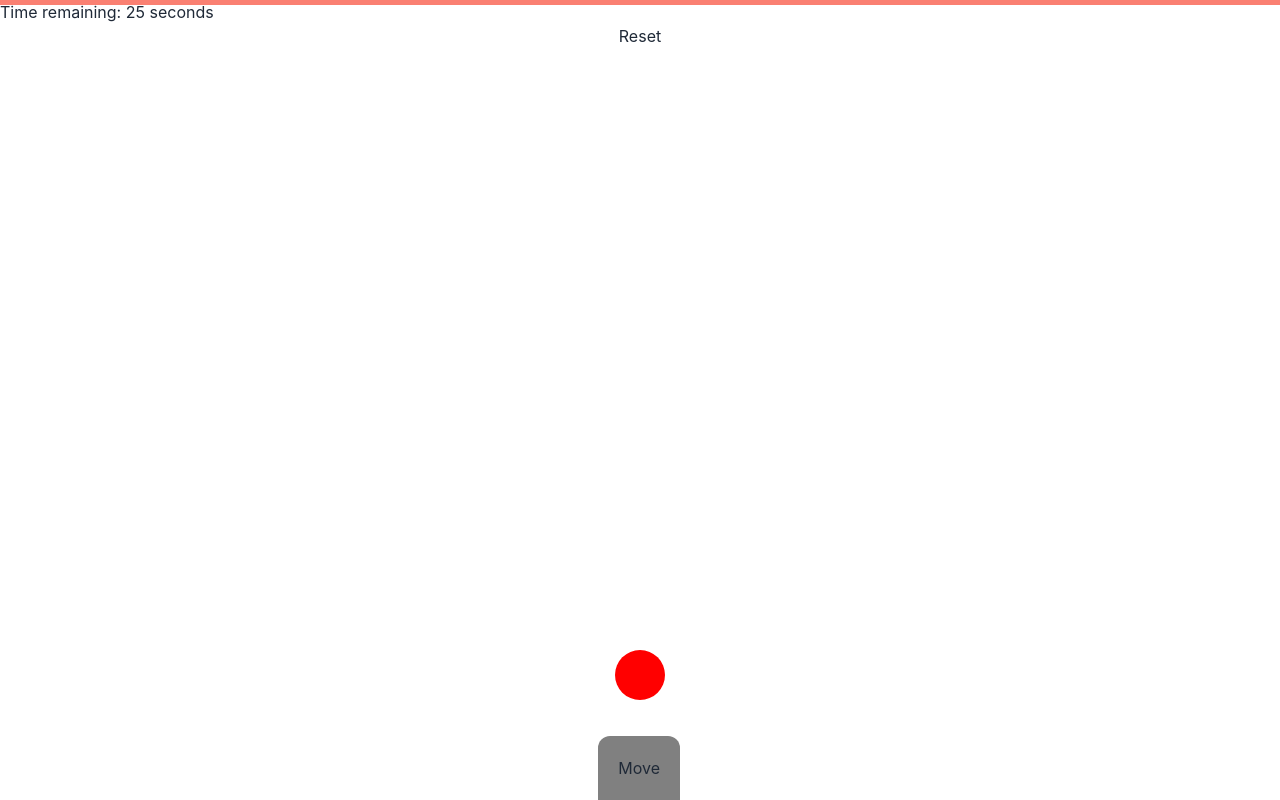
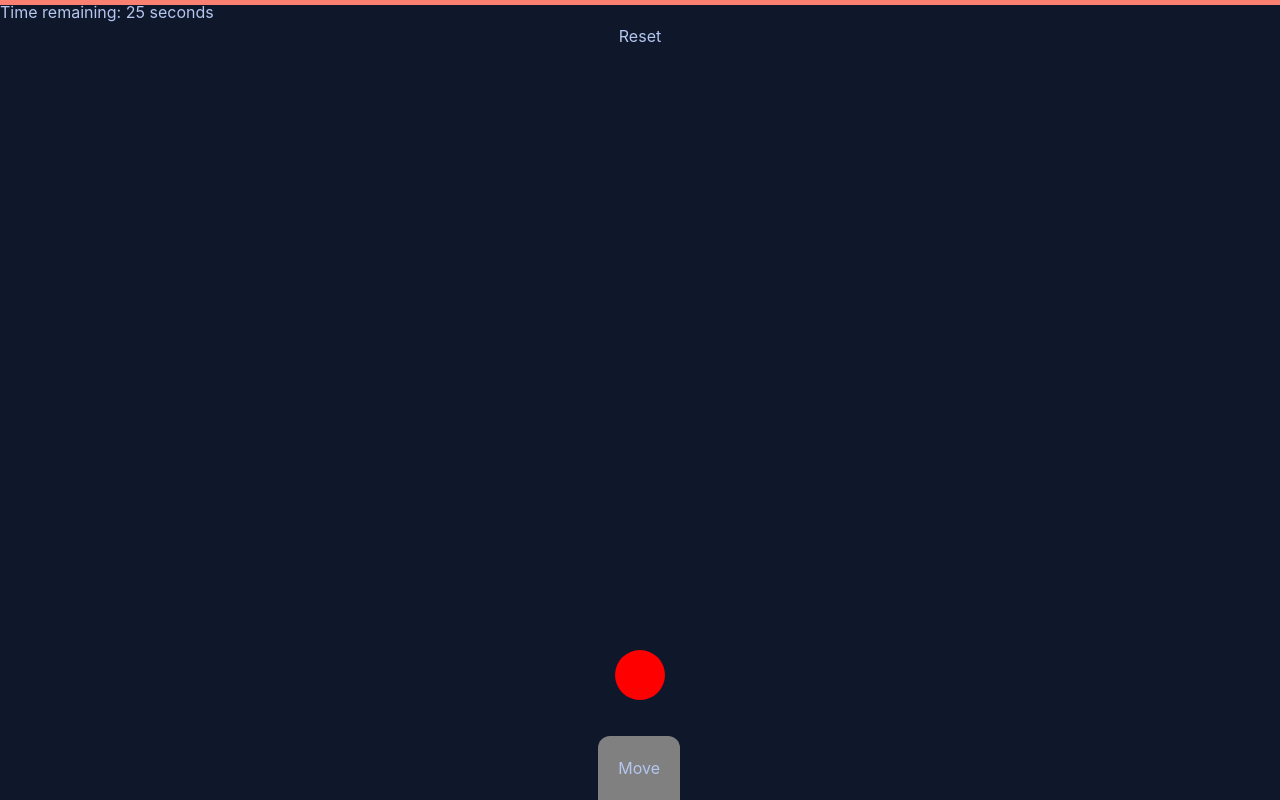
Before and after one commit to abouthugo/RoN, a Next.js app: page /game in a window 1280 px wide. Built offline with nearby package versions, Linux system fonts and the light colour scheme.

Commit message:
added theme support

```diff
--- /dev/null
+++ b/pages/_document.tsx
@@ -0,0 +1,13 @@
+import { Html, Head, Main, NextScript } from 'next/document'
+
+export default function Document() {
+  return (
+    <Html data-theme="night">
+      <Head />
+      <body>
+        <Main />
+        <NextScript />
+      </body>
+    </Html>
+  )
+}
--- a/tailwind.config.js
+++ b/tailwind.config.js
@@ -7,5 +7,8 @@ module.exports = {
   theme: {
     extend: {}
   },
+  daisyui: {
+    themes: ['light', 'dark', 'night']
+  },
   plugins: [require('daisyui')]
 }
```
